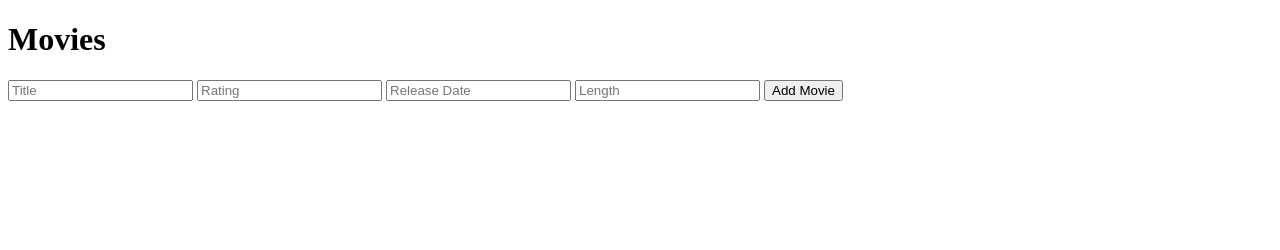
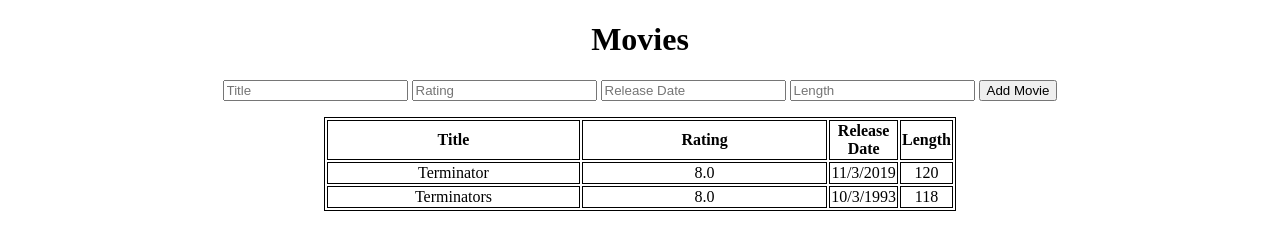
Before and after one commit to alliegillebo/movies-app, a website: page app/index.html in a window 1280 px wide. Drawn offline with Linux system fonts and the light colour scheme.

Commit message:
added table and styling

```diff
--- a/app/index.html
+++ b/app/index.html
@@ -1,10 +1,12 @@
 <!DOCTYPE html>
 <html lang="en">
+<html ng-app="moviesApp">
 <head>
     <meta charset="UTF-8">
     <meta name="viewport" content="width=device-width, initial-scale=1.0">
     <meta http-equiv="X-UA-Compatible" content="ie=edge">
     <title>Movies</title>
+    <link rel="stylesheet" type="text/css" href="styles/styles.css">
 </head>
 <body>
     <h1>Movies</h1>
@@ -15,5 +17,29 @@
         <input type="text" placeholder="Length">
         <button type="submit">Add Movie</button>
     </form>
+    <table>
+        <thead>
+            <tr>
+                <th>Title</th>
+                <th>Rating</th>
+                <th>Release Date</th>
+                <th>Length</th>
+            </tr>
+            <tbody>
+                <tr>
+                    <td>Terminator</td>
+                    <td>8.0</td>
+                    <td>11/3/2019</td>
+                    <td>120</td>
+                </tr>
+                <tr>
+                    <td>Terminators</td>
+                    <td>8.0</td>
+                    <td>10/3/1993</td>
+                    <td>118</td>
+                    </tr>
+            </tbody>
+        </thead>
+    </table>
 </body>
 </html>
--- a/app/styles/styles.css
+++ b/app/styles/styles.css
@@ -0,0 +1,10 @@
+body {
+    text-align: center;
+}
+
+table, th, td {
+    margin: auto;
+    border: 0.1em solid black;
+    width: 50%;
+    margin-top: 1em;
+}
```
